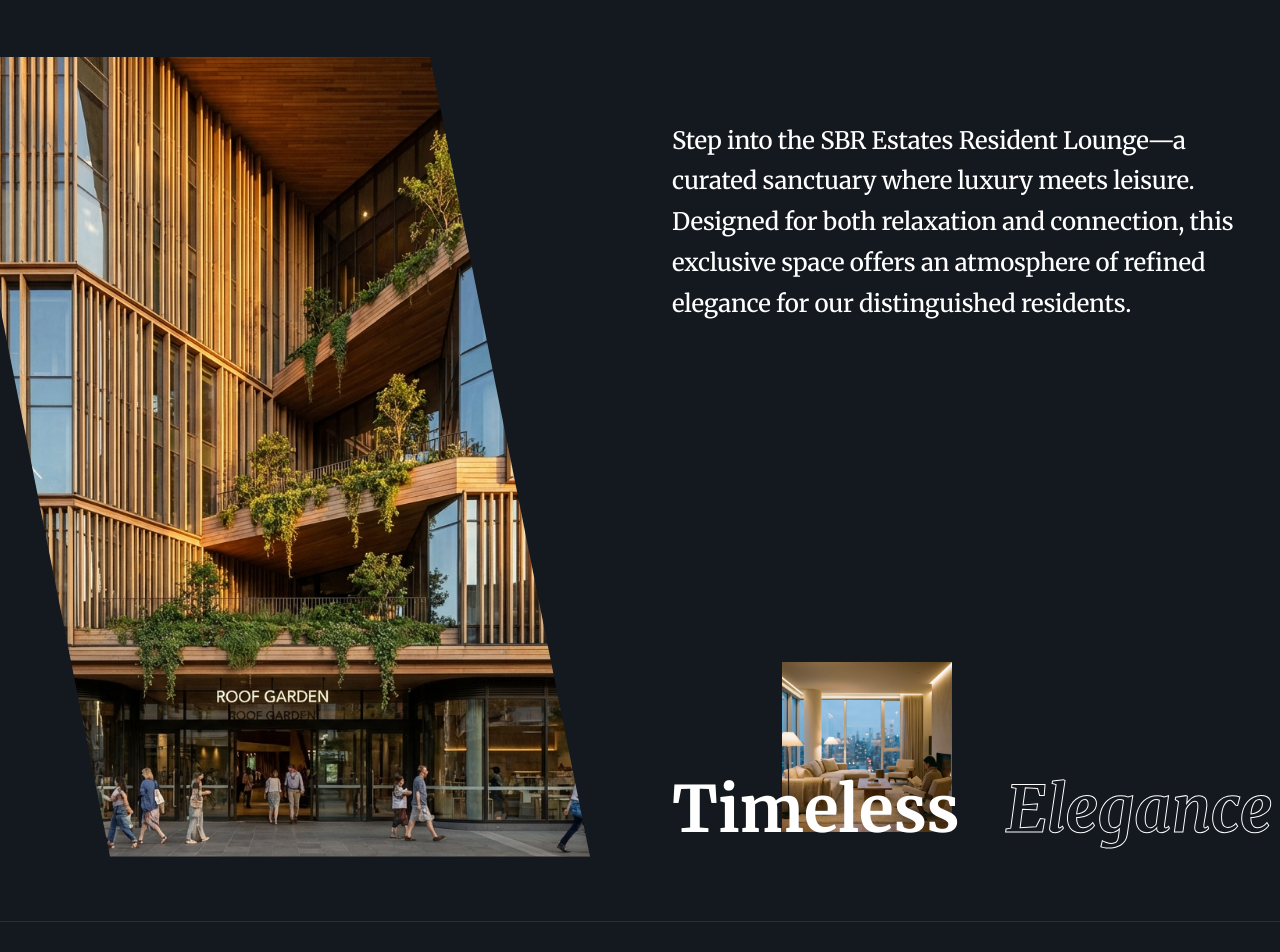
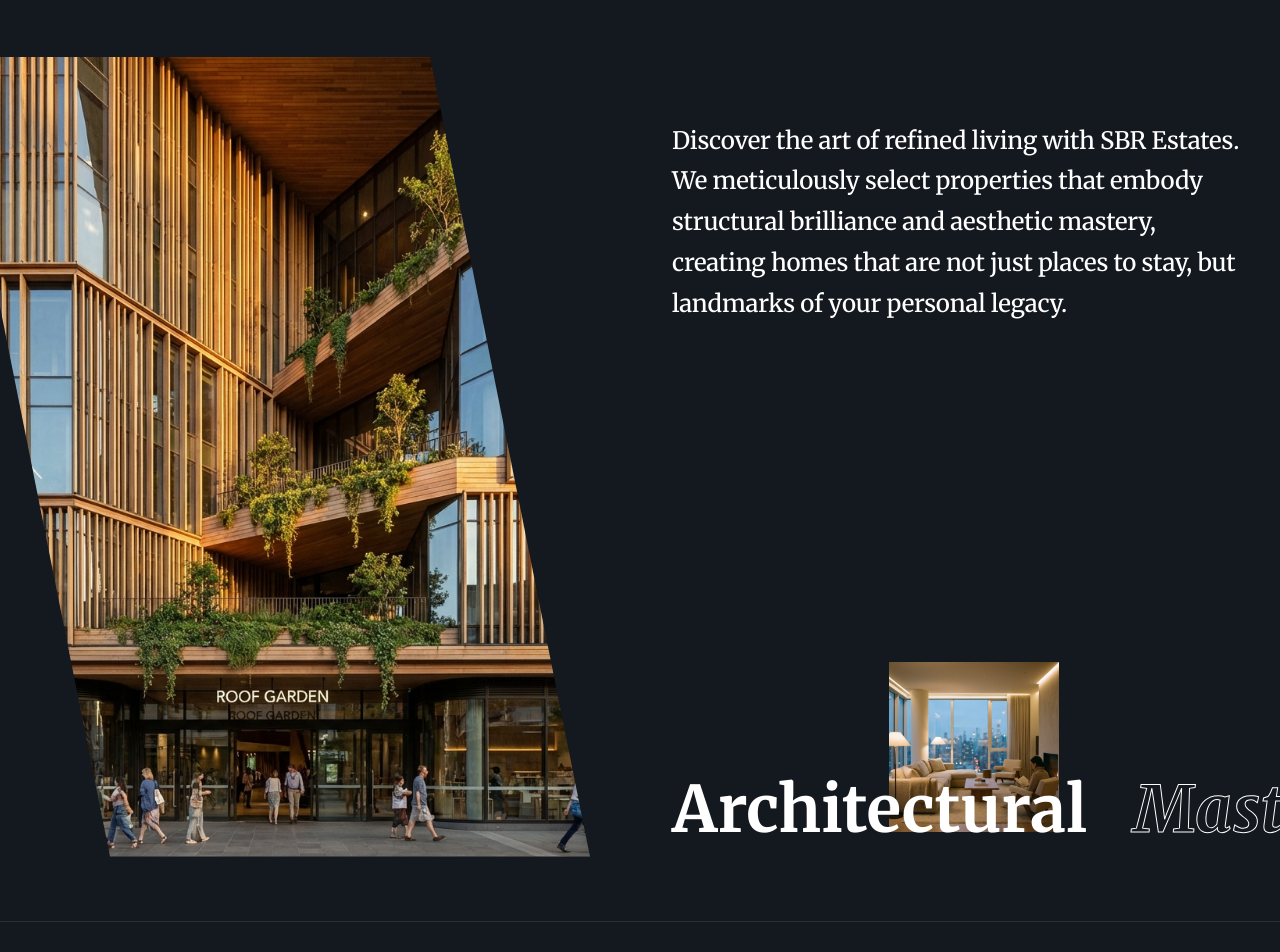
Before and after one commit to viratco/sbrwebsite, a React (Vite) app: page / in a window 1280 px wide. Shown: the part 1320-2272 px from the top of the page. Built offline with nearby package versions, Linux system fonts and the light colour scheme; no server answers.

Commit message:
Rebrand Lounge section to Architectural Mastery

```diff
--- a/src/components/LoungeSection.jsx
+++ b/src/components/LoungeSection.jsx
@@ -70,14 +70,14 @@ const LoungeSection = () => {
                 <div className="lounge-right">
                     <div className="lounge-text-content">
                         <p className="lounge-description">
-                            Step into the SBR Estates Resident Lounge—a curated sanctuary where luxury meets leisure. Designed for both relaxation and connection, this exclusive space offers an atmosphere of refined elegance for our distinguished residents.
+                            Discover the art of refined living with SBR Estates. We meticulously select properties that embody structural brilliance and aesthetic mastery, creating homes that are not just places to stay, but landmarks of your personal legacy.
                         </p>
                     </div>
 
                     <div className="lounge-bottom-layout">
                         <h2 className="lounge-big-title">
-                            <span className="title-perfect">Timeless</span>
-                            <span className="title-property">Elegance</span>
+                            <span className="title-perfect">Architectural</span>
+                            <span className="title-property">Mastery</span>
                         </h2>
 
                         <div className="lounge-interior-wrapper" ref={interiorRef}>
```
